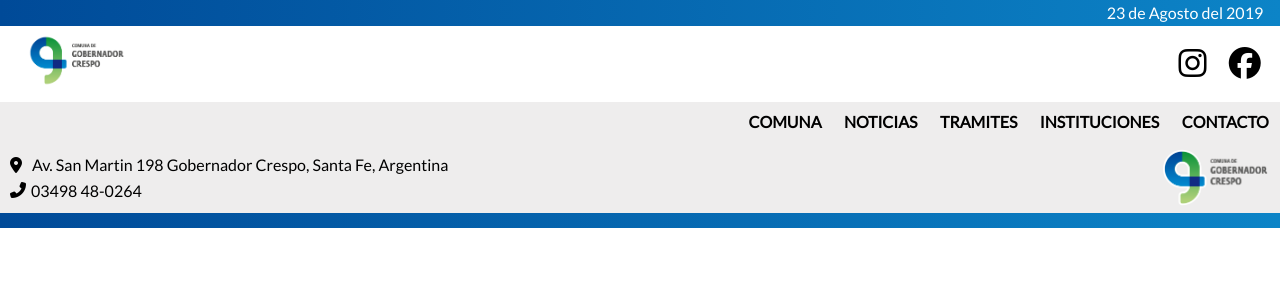
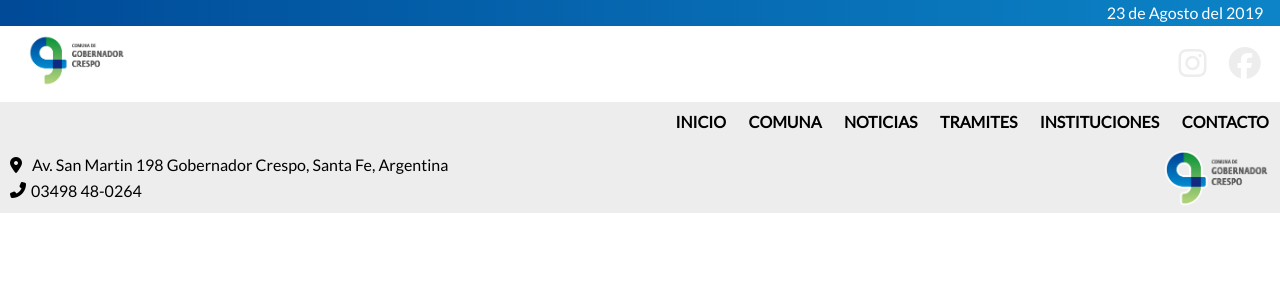
Before and after one commit to FacuRot/comuna-gob-crespo, a React (Create React App) app in the folder client/: page /new/1 in a window 1280 px wide. Shown: the top 300 px of the page. Built offline with nearby package versions, Linux system fonts and the light colour scheme; no server answers.

Commit message:
arreglos

```diff
--- a/client/src/App.css
+++ b/client/src/App.css
@@ -253,23 +253,17 @@ button {
 }
 
 .navbar a {
-  color: black;
+  color: #eeeded;
   padding: 0.45rem;
   margin: 0 0.25rem;
 }
 
 .navbar a:hover {
-  color: var(--primary-color);
+  color: #4c316d;
 }
 
 .navbar .welcome span {
   margin-right: 0.6rem;
-}
-
-.navbar p {
-  color: #fff;
-  margin-right: 0.25rem;
-  padding-right: 0.45rem;
 }
 
 #desktopNav {
@@ -399,6 +393,11 @@ table tr td {
   justify-content: space-between;
   align-items: center;
   background-color: #eeeded;
+}
+
+.footerImage {
+  height: 60px;
+  width: auto;
 }
 
 .icon {
@@ -552,10 +551,28 @@ table tr td {
     width: 100%;
     display: flex;
     flex-direction: column;
+    justify-content: center;
+    align-items: center;
   }
 
   .footer a {
     margin-top: 15px;
+  }
+
+  .footer p {
+    font-size: 12px;
+  }
+
+  .footerImage {
+    height: 50px;
+    width: auto;
+  }
+
+  #footerTextSection {
+    display: flex;
+    flex-direction: column;
+    justify-content: center;
+    align-items: center;
   }
 
   /* More News */
@@ -566,6 +583,11 @@ table tr td {
   /* Events Arrows */
   .eventArrow {
     display: none;
+  }
+
+  /* Tables */
+  table {
+    width: 100%;
   }
 }
 
--- a/client/src/components/layout/Footer.js
+++ b/client/src/components/layout/Footer.js
@@ -5,7 +5,10 @@ const Footer = () => {
   return (
     <div style={{ width: "100%" }}>
       <div className="footer">
-        <section style={{ marginTop: "10px", marginBottom: "10px" }}>
+        <section
+          id="footerTextSection"
+          style={{ marginTop: "10px", marginBottom: "10px" }}
+        >
           <section
             style={{
               display: "flex",
@@ -32,14 +35,9 @@ const Footer = () => {
           </section>
         </section>
         <section style={{ display: "flex", marginRight: "10px" }}>
-          <img
-            src={LogoComuna}
-            alt="Comuna"
-            style={{ width: "110px", height: "auto" }}
-          />
+          <img src={LogoComuna} alt="Comuna" className="footerImage" />
         </section>
       </div>
-      <div className="bg-gradient" style={{ height: "15px" }}></div>
     </div>
   );
 };
--- a/client/src/components/layout/Navbar.js
+++ b/client/src/components/layout/Navbar.js
@@ -78,8 +78,18 @@ const Navbar = ({ auth: { isAuthenticated, loading }, logout }) => {
       <ul>
         <li>
           <Link
+            to="/"
+            onClick={() => setShouldDisplayList(!shouldDisplayList)}
+            style={{ color: "black" }}
+          >
+            <strong>INICIO</strong>
+          </Link>
+        </li>
+        <li>
+          <Link
             to="/comuna"
             onClick={() => setShouldDisplayList(!shouldDisplayList)}
+            style={{ color: "black" }}
           >
             <strong>COMUNA</strong>
           </Link>
@@ -88,17 +98,18 @@ const Navbar = ({ auth: { isAuthenticated, loading }, logout }) => {
           <Link
             to="/news"
             onClick={() => setShouldDisplayList(!shouldDisplayList)}
+            style={{ color: "black" }}
           >
             <strong>NOTICIAS</strong>
           </Link>
         </li>
         <li>
-          <a href="/">
+          <a href="/" style={{ color: "black" }}>
             <strong>TRAMITES</strong>
           </a>
         </li>
         <li>
-          <a href="/">
+          <a href="/" style={{ color: "black" }}>
             <strong>INSTITUCIONES</strong>
           </a>
         </li>
@@ -106,6 +117,7 @@ const Navbar = ({ auth: { isAuthenticated, loading }, logout }) => {
           <Link
             to="/contacto"
             onClick={() => setShouldDisplayList(!shouldDisplayList)}
+            style={{ color: "black" }}
           >
             <strong>CONTACTO</strong>
           </Link>
@@ -115,7 +127,7 @@ const Navbar = ({ auth: { isAuthenticated, loading }, logout }) => {
   ) : null;
 
   return (
-    <div>
+    <nav>
       <div id="desktopNav">
         <div
           className="bg-gradient"
@@ -135,7 +147,7 @@ const Navbar = ({ auth: { isAuthenticated, loading }, logout }) => {
           </p>
         </div>
       </div>
-      <nav className="navbar">
+      <div className="navbar">
         <Link to="/">
           <img
             src={Logo}
@@ -147,7 +159,7 @@ const Navbar = ({ auth: { isAuthenticated, loading }, logout }) => {
             }}
           />
         </Link>
-        <div id="navSocialLinks" style={{ backgroundColor: "white" }}>
+        <div id="navSocialLinks">
           <a href="https://www.instagram.com/comunagcrespo" target="blank">
             <i className="fab fa-instagram fa-2x"></i>
           </a>
@@ -168,7 +180,7 @@ const Navbar = ({ auth: { isAuthenticated, loading }, logout }) => {
           {displayList}
         </div>
         {!loading && <Fragment>{isAuthenticated && AuthLink}</Fragment>}
-      </nav>
+      </div>
       <div
         id="desktopNav"
         ref={navRef}
@@ -176,10 +188,16 @@ const Navbar = ({ auth: { isAuthenticated, loading }, logout }) => {
           position: `${position}`,
           width: "100%",
           zIndex: "10",
-          top: `${top}`
+          top: `${top}`,
+          backgroundColor: "#eeeded"
         }}
       >
         <ul>
+          <li>
+            <Link to="/" style={{ color: "black" }}>
+              <strong>INICIO</strong>
+            </Link>
+          </li>
           <li>
             <Link to="/comuna" style={{ color: "black" }}>
               <strong>COMUNA</strong>
@@ -207,7 +225,7 @@ const Navbar = ({ auth: { isAuthenticated, loading }, logout }) => {
           </li>
         </ul>
       </div>
-    </div>
+    </nav>
   );
 };
 
```
